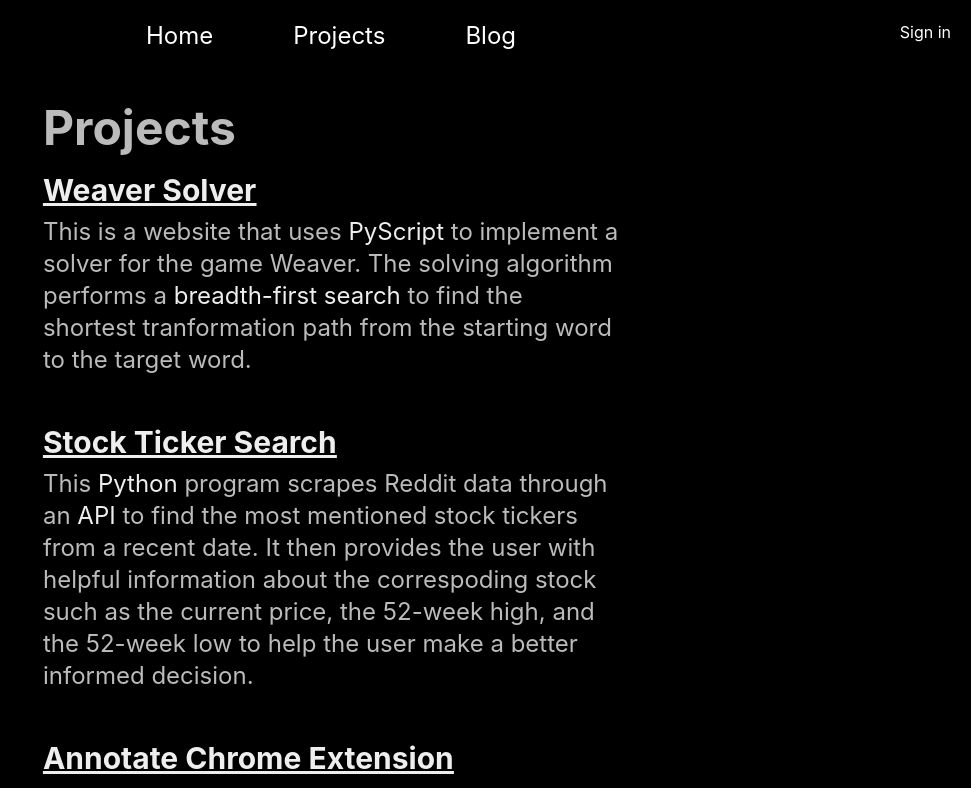
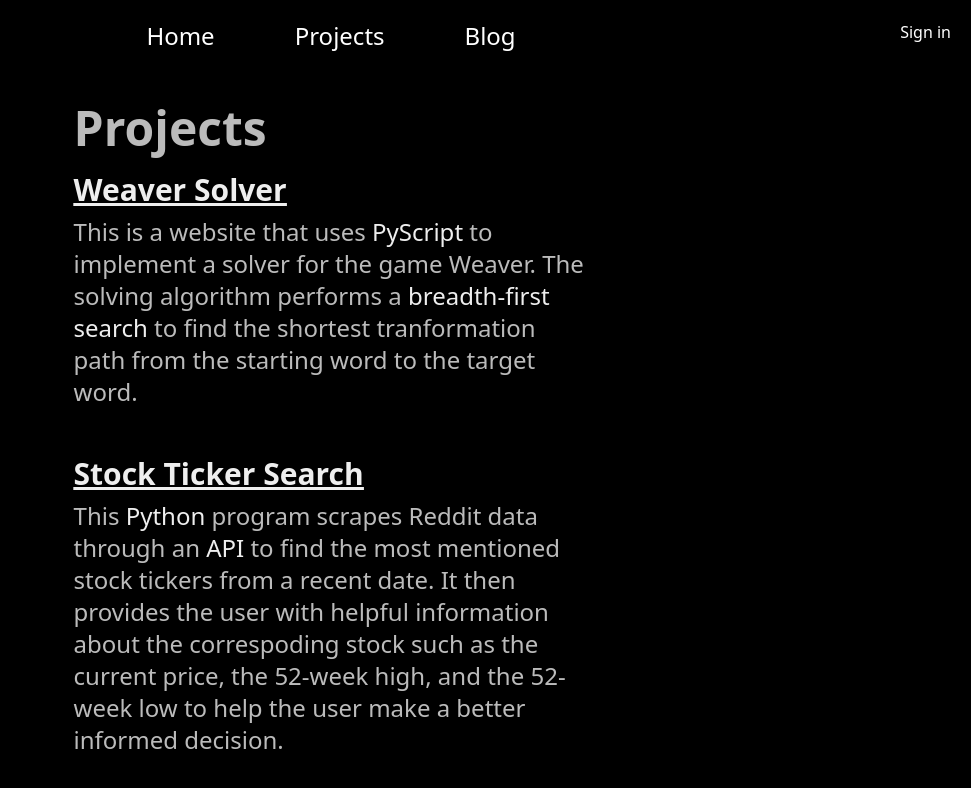
Before and after one commit to dakotasouth/myportweb, a Next.js app: page /projects in a window 1280 px wide. Shown: the top 788 px of the page, without its empty margins (309-1280 px from the left). Built offline with nearby package versions, Linux system fonts and the light colour scheme; no server answers.

Commit message:
Changed font and content

```diff
--- a/app/NavBar.tsx
+++ b/app/NavBar.tsx
@@ -4,7 +4,7 @@ import SignIn from "./SignIn";
 const NavBar = () => {
     return (
         <div className="">
-            <nav className="block h-16 min-w-0 py-5 m-auto text-2xl text-center max-w-prose">
+            <nav className="block h-16 min-w-0 py-5 m-auto text-2xl text-center max-w-prose font-sfpro">
                 <Link className="pr-10" href="/">
                     Home
                 </Link>
--- a/app/blog/page.tsx
+++ b/app/blog/page.tsx
@@ -9,7 +9,7 @@ const Blog = () => {
 
     return (
         <div>
-            <h2 className="text-5xl font-bold text-secondary font-inter pb-5">Blog</h2>
+            <h2 className="pb-5 text-5xl font-bold text-secondary font-sfpro">Blog</h2>
             <div>{postPreviews}</div>
         </div>
     );
--- a/app/globals.css
+++ b/app/globals.css
@@ -1,6 +1,12 @@
 @tailwind base;
 @tailwind components;
 @tailwind utilities;
+
+@font-face {
+  font-family: "sfpro";
+  font-weight: 400;
+  src: url("https://applesocial.s3.amazonaws.com/assets/styles/fonts/sanfrancisco/sanfranciscodisplay-regular-webfont.woff");
+}
 
 .home-container {
   display: flex;
--- a/app/layout.tsx
+++ b/app/layout.tsx
@@ -9,7 +9,7 @@ import './globals.css';
 export default async function RootLayout({ children } : { children: React.ReactNode }) {
     return (
       <html lang="en">
-        <body className="text-white bg-black font-inter">
+        <body className="text-white bg-black font-sfpro">
           <AuthContext>
             <NavBar />
             <main className="min-w-0 p-10 m-auto max-w-prose">
--- a/app/page.tsx
+++ b/app/page.tsx
@@ -9,9 +9,9 @@ export default function Page() {
                     <Image className='w-40 h-auto m-auto rounded-full' src={prof} alt="Dakota South"/>
                 </figure>
                 <div className='w-2/3 pl-5 m-auto'>
-                    <h1 className="text-6xl font-bold text-primary font-inter">Hi,</h1>
-                    <h1 className="text-5xl font-bold text-primary font-inter">I&apos;m Dakota</h1>
-                    <h2 className="text-3xl font-bold text-tertiary font-inter">Software Engineer</h2>
+                    <h1 className="text-6xl font-bold text-primary">Hi,</h1>
+                    <h1 className="text-5xl font-bold text-primary">I&apos;m Dakota</h1>
+                    <h2 className="text-3xl font-bold text-tertiary">Software Engineer</h2>
                 </div>
             </div>
             <div className='items-start gap-10 text-left text-white flex-column justify-items-start mt-7'>
@@ -51,37 +51,7 @@ export default function Page() {
                     </div>
                 </div>
             </div>
-            <div className='mt-7'>
-                <h3 className='text-2xl font-bold text-primary'>Education</h3>
-                <div className='pt-2'>
-                    <div className='text-xl text-secondary'><p>Aug 2019 - Dec 2022</p></div>
-                    <div className='mt-4 text-xl text-primary'>
-                    <a href='https://www.usd.edu/Academics/Colleges-and-Schools/college-of-arts-sciences/computer-science'>University of South Dakota</a>
-                    <div className='text-xl text-secondary'>
-                        <ul className='ml-6 list-disc'>
-                        <li>Major: Computer Science</li>
-                        <li>Minor: Mathematics</li>
-                        <li>Specialization: Artificial Intelligence</li>
-                        </ul>
-                        <div className='mt-5'>
-                            <div className='text-primary'>Relevant Coursework :</div>
-                            <ul className='ml-6 list-disc'>
-                                <li>Algorithms & Data Structures</li>
-                                <li>Software Engineering</li>
-                                <li>Machine Learning</li>
-                                <li>Data Mining</li>
-                                <li>Human Computer Interaction</li>
-                                <li>Machine Organization</li>
-                                <li>Networks and Security</li>
-                                <li>Operating Systems</li>
-                                <li>Information Retrieval</li>
-                                <li>High Performance Computing</li>
-                            </ul>
-                        </div>
-                    </div>
-                    </div>
-                </div>
-            </div>
+
             <div className='flex flex-col gap-3 mt-6 text-left'>
                 <h3 className='text-2xl font-bold text-primary'>Projects</h3>
                 <div className='flex flex-row gap-6'>
--- a/app/projects/page.tsx
+++ b/app/projects/page.tsx
@@ -1,10 +1,10 @@
 export default function Page() {
     return (
-        <section className="min-w-0 m-auto mx-auto max-w-7xl font-inter">
-            <h2 className="text-5xl font-bold text-secondary font-inter">Projects</h2>
+        <section className="min-w-0 m-auto mx-auto max-w-7xl font-sfpro">
+            <h2 className="text-5xl font-bold text-secondary">Projects</h2>
             <div className="py-5">
                 <h3 className='text-3xl font-bold underline text-primary'><a href="https://weaversolver.tech/">Weaver Solver</a></h3>
-                <div className="py-2 text-2xl text-secondary font-inter">
+                <div className="py-2 text-2xl text-secondary">
                     This is a website that uses <span className='text-primary'>PyScript</span> to implement a solver for the game <a href="https://wordwormdormdork.com/">Weaver</a>.
                     The solving algorithm performs a <span className='text-primary'>breadth-first search</span> to find the shortest tranformation path from the
                     starting word to the target word.
@@ -12,7 +12,7 @@ export default function Page() {
             </div>
             <div className="py-5">
                 <h3 className='text-3xl font-bold underline text-primary'><a href="https://github.com/dakotasouth/stock-ticker-search">Stock Ticker Search</a></h3>
-                <div className="py-2 text-2xl text-secondary font-inter">
+                <div className="py-2 text-2xl text-secondary ">
                     This <span className="text-primary">Python</span> program scrapes Reddit data through an
                     <span className="text-primary"> API</span> to find the most mentioned stock tickers from a recent date. It then provides the user with
                     helpful information about the correspoding stock such as the current price, the 52-week high,
@@ -21,7 +21,7 @@ export default function Page() {
             </div>
             <div className="py-5">
                 <h3 className='text-3xl font-bold underline text-primary'><a href="https://github.com/dakotasouth/shared-pages-chrome-extension" >Annotate Chrome Extension</a></h3>
-                <div className="py-2 text-2xl text-secondary font-inter">
+                <div className="py-2 text-2xl text-secondary ">
                     This is a <span className="text-primary">JavaScript</span> Chrome extension that
                     allows the user to highlight text on a webpage and bookmark with the annotations.
                     The user can then resume reading the page at a later time and view the annotations.
--- a/components/BackButton.tsx
+++ b/components/BackButton.tsx
@@ -2,9 +2,9 @@ import Link from "next/link";
 
 const BackButton = () => {
   return (
-    <div className="min-w-0 m-auto mx-auto font-inter py-5">
+    <div className="min-w-0 py-5 m-auto mx-auto font-sfpro">
         <Link href="/blog">
-            <h2 className="text-sm font-bold text-primary cursor-pointer">Back</h2>
+            <h2 className="text-sm font-bold cursor-pointer text-primary">Back</h2>
         </Link>
     </div>
   );
--- a/components/PostPreview.tsx
+++ b/components/PostPreview.tsx
@@ -3,9 +3,9 @@ import { PostMetadata } from "./PostMetadata";
 
 const PostPreview = (props: PostMetadata) => {
   return (
-    <div className="min-w-0 m-auto mx-auto font-inter py-5 border-2 border-primary rounded-lg p-4">
+    <div className="min-w-0 p-4 py-5 m-auto mx-auto border-2 rounded-lg font-sfpro border-primary">
         <Link href={`/posts/${props.slug}`}>
-            <h2 className="text-3xl font-bold text-primary cursor-pointer">{props.title}</h2>
+            <h2 className="text-3xl font-bold cursor-pointer text-primary">{props.title}</h2>
         </Link>
         <p className="py-2 text-2xl text-secondary">{props.subtitle}</p>
         <p className="text-secondary">{props.date}</p>
```
Also changed, not shown: 1 other file (tests, documents, lock files or other folders).
